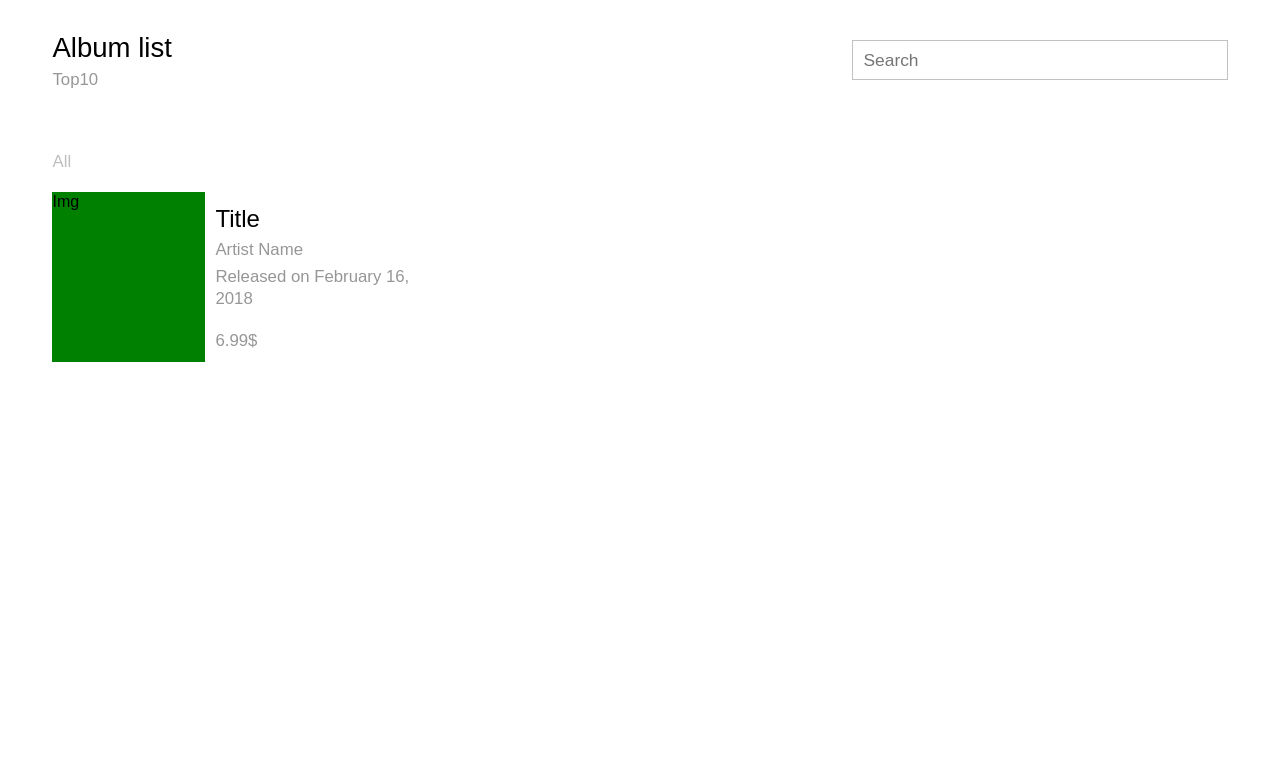
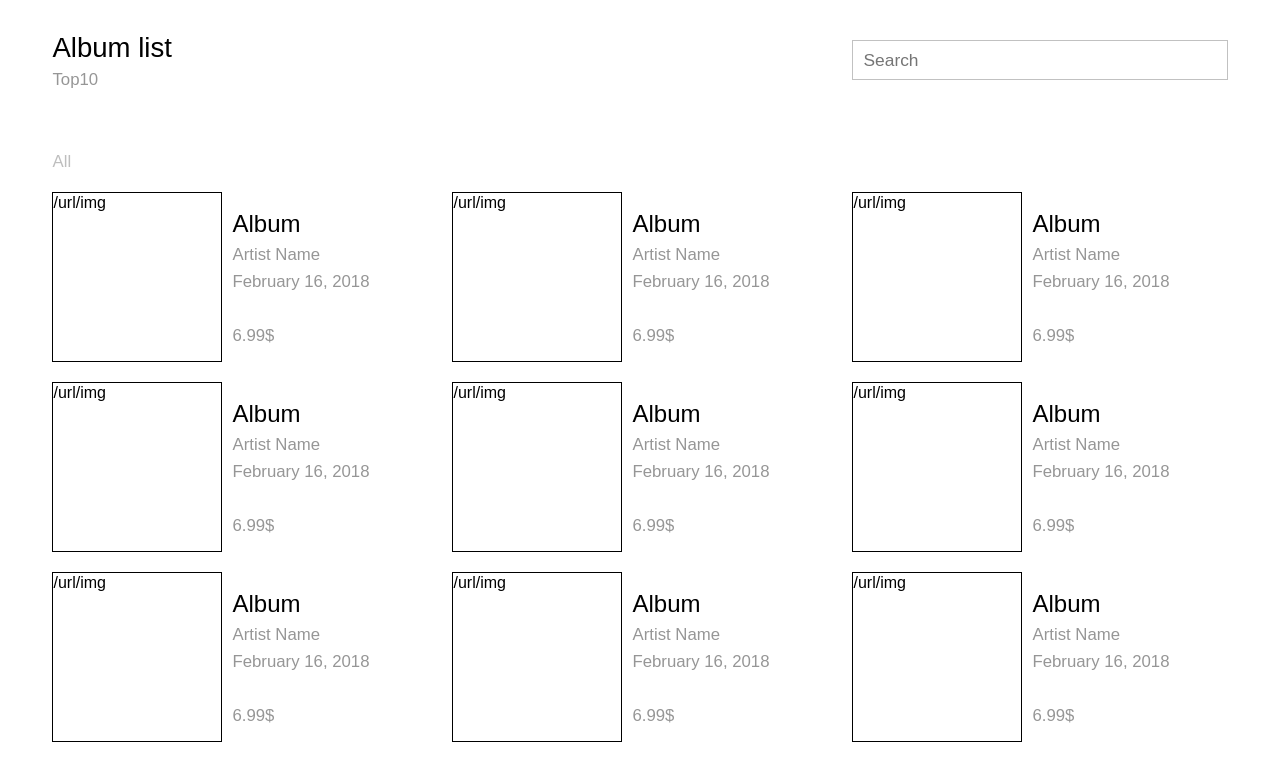
Before and after one commit to ispoljari/itunes-album-list, a React (Create React App) app: page / in a window 1280 px wide. Shown: the top 761 px of the page. Built offline with nearby package versions, Linux system fonts and the light colour scheme.

Commit message:
Implement album items generator based on the nr of albums and specific content

```diff
--- a/package.json
+++ b/package.json
@@ -8,7 +8,8 @@
     "react-dom": "^16.8.5",
     "react-scripts": "2.1.8",
     "styled-components": "^4.1.3",
-    "styled-normalize": "^8.0.6"
+    "styled-normalize": "^8.0.6",
+    "uuid": "^3.3.2"
   },
   "scripts": {
     "start": "react-scripts start",
--- a/src/components/Albums/Albums.js
+++ b/src/components/Albums/Albums.js
@@ -1,15 +1,15 @@
 import React, { Component } from 'react';
+import uuidv4 from 'uuid/v4';
 
 import { Column, Box } from '../../layout';
 import { P } from '../../common';
 
-class Albums extends Component {
-  render() {
-    return (
+const postTemplate = album => (
   <Column
     sm="6"
-        md="4"
+    lg="4"
     pb="20px"
+    key={uuidv4()}
   >
     <Box
       display="flex"
@@ -17,9 +17,9 @@ class Albums extends Component {
       <Box
         width="170px"
         height="170px"
-            backgroundColor="green"
+        border="1px solid black"
       >
-            Img
+        {album.imgSrc}
       </Box>
       <Box
         pl="10px"
@@ -27,30 +27,49 @@ class Albums extends Component {
         flexDirection="column"
         justifyContent="space-around"
       >
-            <Box
-            >
-              <h2>Title</h2>
+        <Box>
+          <h2>{album.name}</h2>
           <P
             mt="5px"
           >
-                Artist Name
+            {album.artist}
           </P>
           <P
             mt="5px"
           >
-                Released on February 16, 2018
+            {album.released}
           </P>
         </Box>
         <Box>
-              <P
-              >
-                6.99$
+          <P>
+            {album.price}
           </P>
         </Box>
       </Box>
     </Box>
   </Column>
 );
+
+class Albums extends Component {
+  render() {
+    let results = [];
+    let template = {
+      name: 'Album',
+      imgSrc: '/url/img',
+      artist: "Artist Name",
+      released: 'February 16, 2018',
+      price: '6.99$'
+    }
+
+    for (let i=0; i<10; i++) {
+      results.push(postTemplate(template))
+    }
+
+    return (
+      <React.Fragment>
+        {results}
+      </React.Fragment>
+    );
   }
 };
 
--- a/src/layout/Box/Box.styled.js
+++ b/src/layout/Box/Box.styled.js
@@ -9,6 +9,14 @@ const BoxStyled = styled(LayoutApi)`
     if (props.display) {
       return css`
         display: ${props.display};
+      `;
+    }
+  }};
+
+  ${props => {
+    if (props.border) {
+      return css`
+        border: ${props.border};
       `;
     }
   }};
```
Lines whose indentation alone changed are shown as unchanged.
